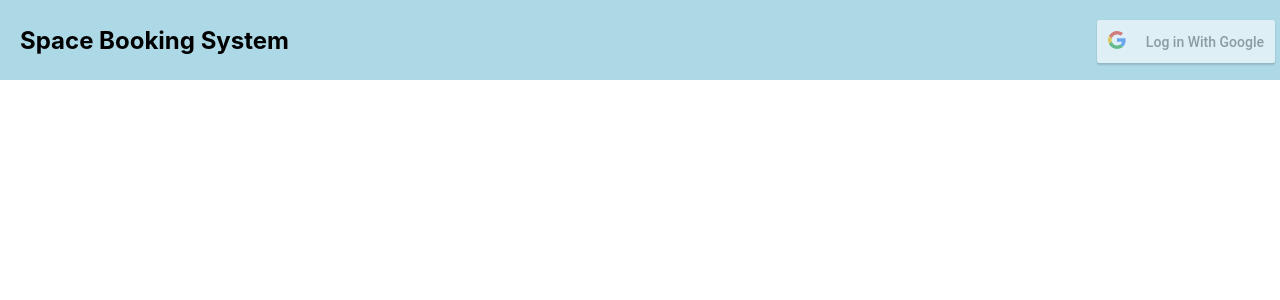
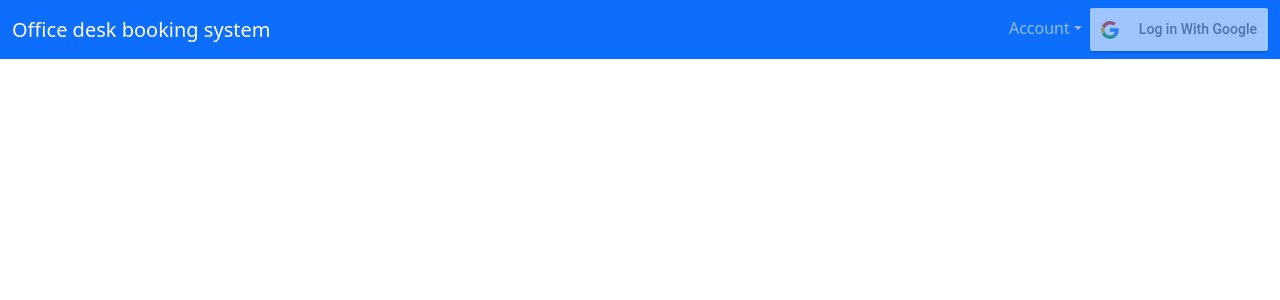
Before and after one commit to mohamed-aje/ICT-project_booking-system, a React (Create React App) app in the folder client/: page /dashboard/overview in a window 1280 px wide. Shown: the top 300 px of the page. Built offline with nearby package versions, Linux system fonts and the light colour scheme.

Commit message:
login improvements

```diff
--- a/client/package.json
+++ b/client/package.json
@@ -6,7 +6,11 @@
     "@testing-library/jest-dom": "^5.16.1",
     "@testing-library/react": "^12.1.2",
     "@testing-library/user-event": "^13.5.0",
+    "bootstrap": "^5.1.3",
+    "jquery": "^3.6.0",
+    "popper.js": "^1.16.1",
     "react": "^17.0.2",
+    "react-bootstrap": "^2.1.1",
     "react-dom": "^17.0.2",
     "react-google-login": "^5.2.2",
     "react-router-dom": "^6.2.1",
--- a/client/src/App.js
+++ b/client/src/App.js
@@ -14,7 +14,7 @@ export class App extends Component {
             <Routes>
               <Route path="/" exact element={<LoginPage />}></Route>
               <Route
-                path="/dashboard/overview"
+                path="/dashboard/overview/:username"
                 element={<DashboardPage />}
               ></Route>
             </Routes>
--- a/client/src/components/Login.js
+++ b/client/src/components/Login.js
@@ -1,17 +1,18 @@
 import React, { useState } from "react";
 import { GoogleLogin, GoogleLogout } from "react-google-login";
-import { useNavigate } from "react-router-dom";
+import { useNavigate, useParams } from "react-router-dom";
 
 const clientId =
   "570276307364-clhut1u9fu40j8edf60srs864d8icive.apps.googleusercontent.com";
 
-function Login() {
+const Login = () => {
   const [showloginButton, setShowloginButton] = useState(true);
   const [showlogoutButton, setShowlogoutButton] = useState(false);
   const navigate = useNavigate();
+
   const onLoginSuccess = (res) => {
     console.log("Login Success:", res.profileObj);
-    navigate("/dashboard/overview");
+    navigate(`/dashboard/overview/${res.profileObj.name}`);
     setShowloginButton(false);
     setShowlogoutButton(true);
   };
@@ -32,7 +33,6 @@ function Login() {
     <div>
       {showloginButton ? (
         <GoogleLogin
-          className="google-button "
           clientId={clientId}
           buttonText="Log in With Google"
           onSuccess={onLoginSuccess}
@@ -43,7 +43,6 @@ function Login() {
 
       {showlogoutButton ? (
         <GoogleLogout
-          className="google-button "
           clientId={clientId}
           buttonText="Log Out"
           onLogoutSuccess={onSignoutSuccess}
@@ -51,5 +50,5 @@ function Login() {
       ) : null}
     </div>
   );
-}
+};
 export default Login;
--- a/client/src/components/navbar/Navbar.js
+++ b/client/src/components/navbar/Navbar.js
@@ -1,20 +1,76 @@
-import React, { Component } from "react";
+import React, { useState } from "react";
 import GoogleLogin from "react-google-login";
 import Login from "../Login";
+import Container from "react-bootstrap/Container";
+import Nav from "react-bootstrap/Nav";
+import NavDropdown from "react-bootstrap/NavDropdown";
 import "./Navbar.css";
-class Navbar extends Component {
-  responseGoogle = (response) => {
+
+const Navbar = () => {
+  function responseGoogle(response) {
     console.log(response);
     console.log(response.profileObj);
-  };
+  }
 
-  render() {
-    return (
-      <nav className="NavbarItems">
-        <h1 className="navbar-logo">Space Booking System</h1>
-        <Login />
-      </nav>
-    );
-  }
-}
+  return (
+    <nav className="navbar navbar-expand-lg navbar-dark bg-primary">
+      <div className="container-fluid">
+        <a className="navbar-brand" href="#">
+          Office desk booking system
+        </a>
+        <button
+          className="navbar-toggler"
+          type="button"
+          data-bs-toggle="collapse"
+          data-bs-target="#navbarNavDropdown"
+          aria-controls="navbarNavDropdown"
+          aria-expanded="false"
+          aria-label="Toggle navigation"
+        >
+          <span className="navbar-toggler-icon"></span>
+        </button>
+        <div className="collapse navbar-collapse" id="navbarNavDropdown">
+          <ul className="navbar-nav me-auto"></ul>
+          <ul className="navbar-nav">
+            <li className="nav-item dropdown">
+              <a
+                className="nav-link dropdown-toggle"
+                id="navbarDropdownMenuLink"
+                role="button"
+                data-bs-toggle="dropdown"
+                aria-expanded="false"
+              >
+                Account
+              </a>
+              <ul
+                className="dropdown-menu"
+                aria-labelledby="navbarDropdownMenuLink"
+              >
+                <li>
+                  <a className="dropdown-item" href="#">
+                    Settings
+                  </a>
+                </li>
+                <li>
+                  <a className="dropdown-item" href="#">
+                    Another action
+                  </a>
+                </li>
+                <li>
+                  <a className="dropdown-item" href="#">
+                    Something else here
+                  </a>
+                </li>
+              </ul>
+            </li>
+            <li>
+              <Login />
+            </li>
+          </ul>
+        </div>
+      </div>
+    </nav>
+  );
+};
+
 export default Navbar;
--- a/client/src/components/pages/DashboardPage.js
+++ b/client/src/components/pages/DashboardPage.js
@@ -1,12 +1,13 @@
 import React, { Component } from "react";
 import Login from "../Login.js";
-class DashboardPage extends Component {
-  render() {
-    return (
-      <div>
-        <p>Welcome to the dashboard</p>
-      </div>
-    );
-  }
+import { useNavigate, useParams } from "react-router-dom";
+function DashboardPage() {
+  const { username } = useParams();
+  return (
+    <div className="container">
+      <p>Welcome {username}</p>
+    </div>
+  );
 }
+
 export default DashboardPage;
--- a/client/src/components/pages/LoginPage.js
+++ b/client/src/components/pages/LoginPage.js
@@ -1,9 +1,9 @@
 import React, { Component } from "react";
-import Login from "../Login.js";
+
 class Layout extends Component {
   render() {
     return (
-      <div>
+      <div className="container">
         <p>Welcome to the Booking system</p>
       </div>
     );
```
Also changed, not shown: client/src/index.js (+8 -6 lines), 1 other file (tests, documents, lock files or other folders).
